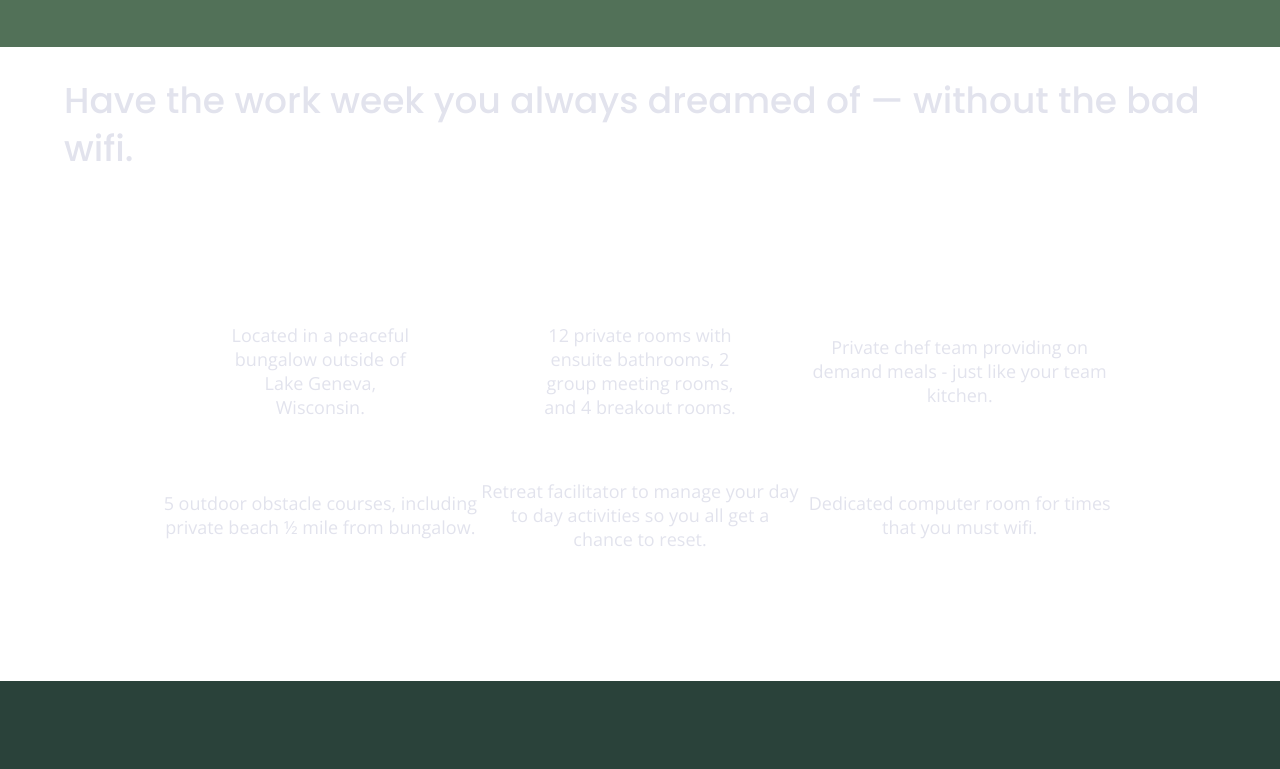
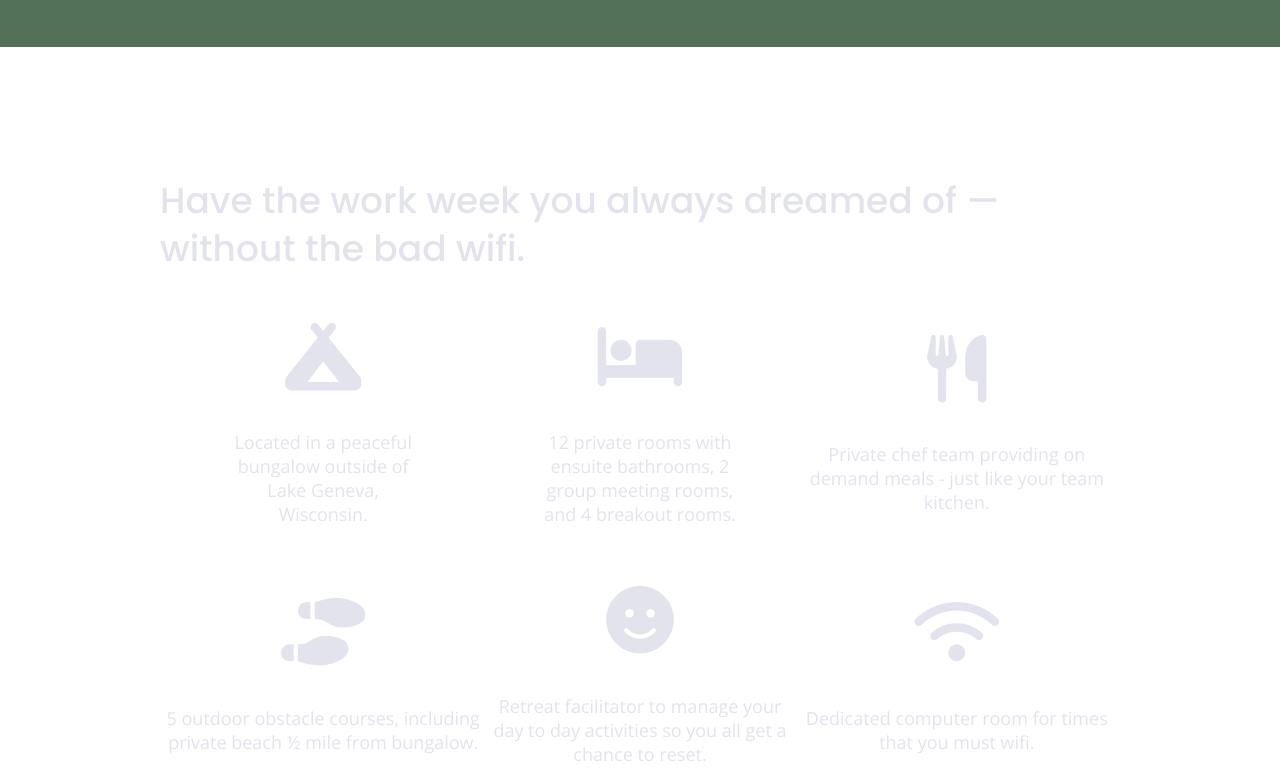
Before and after one commit to james-kel/unplugged-retreat, a website built with Parcel: page Boiler Plate/index.html in a window 1280 px wide. Shown: the part 955-1724 px from the top of the page. Built offline with nearby package versions, Linux system fonts and the light colour scheme; files whose address does not match are found by name.

Commit message:
Linked Font Awesome & added feature icons

```diff
--- a/Boiler Plate/css/main.css
+++ b/Boiler Plate/css/main.css
@@ -128,7 +128,7 @@ font-weight: 500;
 
 p {
 	font-size: 0.875em;
-  line-height: 1.285em;
+  line-height: 1.285;
 
 }
 
@@ -214,6 +214,10 @@ footer {
   text-align: center;
 }
 
+footer p {
+  margin: 0;
+}
+
 footer .content-wrapper{
 width: 55%;
 margin: 50px 0;
@@ -234,19 +238,13 @@ footer .social-icons p {
   align-items: center;
 }
 
-header .content-wrapper,
-.features p,
-footer p {
-  margin: 0;
-}
+
 
 footer .copyright {
   margin: 20px 0;
 }
 
-aside .form {
-  margin-top: 30px;
-}
+
 
 
 
@@ -314,7 +312,7 @@ input[type=button] {
 display: flex;
 justify-content: center;
 flex-flow: row wrap;
-background-image: url('../img/rawpixel-800820-unsplash1.jpg');
+background: url('../img/rawpixel-800820-unsplash1.jpg');
 background-size: cover;
 background-repeat: no-repeat;
 background-position: center;
@@ -339,6 +337,11 @@ background-position: center;
 .features p {
   text-align: center;
   margin: 0;
+}
+
+.features i {
+	font-size: 3.75em;
+        margin-bottom: 40px;
 }
 
 /* reviews */
@@ -763,7 +766,7 @@ aside .content-wrapper .form {
   }
 
   .features article {
-  flex-basis: 33.3%;
+  flex-basis: 33%;
   }
 
   /* Reviews */
@@ -789,7 +792,7 @@ About Page
   }
 
   .map figure {
-  padding-bottom: 35.5%;
+  padding-bottom: 37.5%;
   }
 
   /* ==========================================================================
--- a/Boiler Plate/index.html
+++ b/Boiler Plate/index.html
@@ -18,7 +18,7 @@
 
   <link rel="stylesheet" href="css/normalize.css">
   <link rel="stylesheet" href="css/main.css">
-<!-- Google Fonts -->
+  <script src="https://kit.fontawesome.com/d2c0625d30.js" crossorigin="anonymous"></script>
 <link href="https://fonts.googleapis.com/css?family=Open+Sans:400,700|Poppins:500,700" rel="stylesheet">
   <meta name="theme-color" content="#fafafa">
 </head>
@@ -65,31 +65,37 @@
       </div>
     </aside>
     <section class="features">
-      <h2>Have the work week you always dreamed of — without the bad wifi.</h2>
         <div class="content-wrapper">
+          <h2>Have the work week you always dreamed of — without the bad wifi.</h2>
             <div class="features-items">
               <article>
-                <p class="fontawesome-icon"></p>
+                <p class="fontawesome-icon"><i class="fas fa-campground"></i>
+                </p>
                 <p class="features-item-description">Located in a peaceful bungalow outside of Lake Geneva, Wisconsin.</p>
               </article>
               <article>
-                <p class="img-bed"></p>
+                <p class="fontawesome-icon"><i class="fas fa-bed"></i>
+                </p>
                 <p class="features-item-description">12 private rooms with ensuite bathrooms, 2 group meeting rooms, and 4 breakout rooms.</p>
               </article>
               <article>
-                <p class="img-fork"></p>
+                <p class="fontawesome-icon"><i class="fas fa-utensils"></i>
+                </p>
                 <p class= "feature-item-description">Private chef team providing on demand meals - just like your team kitchen.
               </article>
               <article>
-                <p class=***/img-foot/***></p>
+                <p class="fontawesome-icon"><i class="fas fa-shoe-prints"></i>
+                </p>
                 <p class="feature-item-description">5 outdoor obstacle courses, including private beach ½ mile from bungalow.</p>
               </article>
               <article>
-                <p class=***/img-smile/***></p>
+                <p class="fontawesome-icon"><i class="fas fa-smile"></i>
+                </p>
                 <p class="feature-item-description">Retreat facilitator to manage your day to day activities so you all get a chance to reset.</p>
               </article>
               <article>
-                <p class=***/img-wifi/***></p>
+                <p class="fontawesome-icon"><i class="fas fa-wifi"></i>
+                </p>
                 <p class= "feature-item-description">Dedicated computer room for times that you must wifi.</p>
               </article>
             </div>
```
Also changed, not shown: Boiler Plate/about/index.html (+1 -1 lines), Boiler Plate/faq/index.html (+1 -1 lines). Lines whose indentation alone changed are shown as unchanged.
